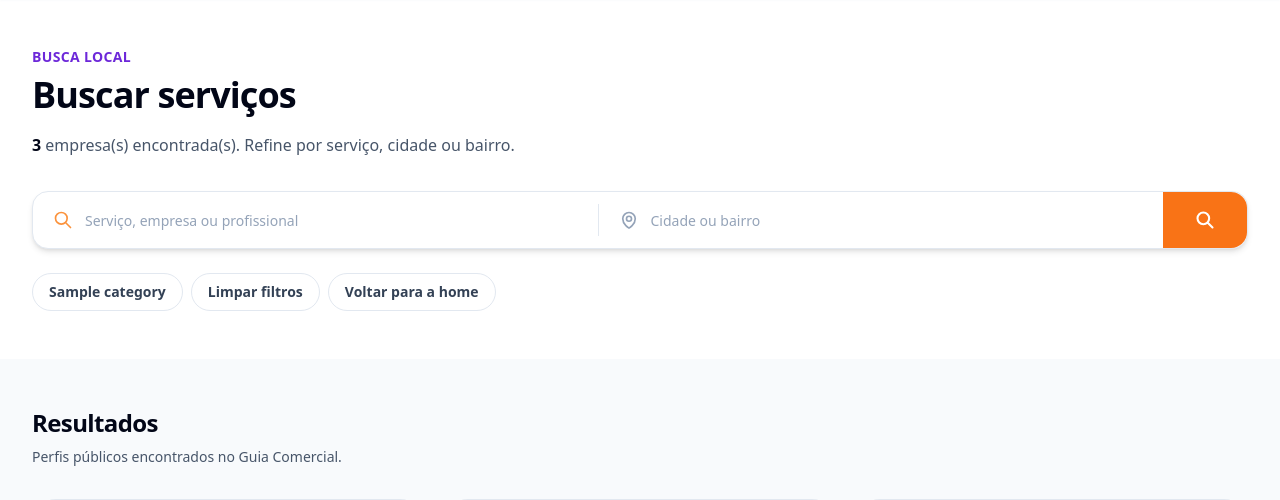
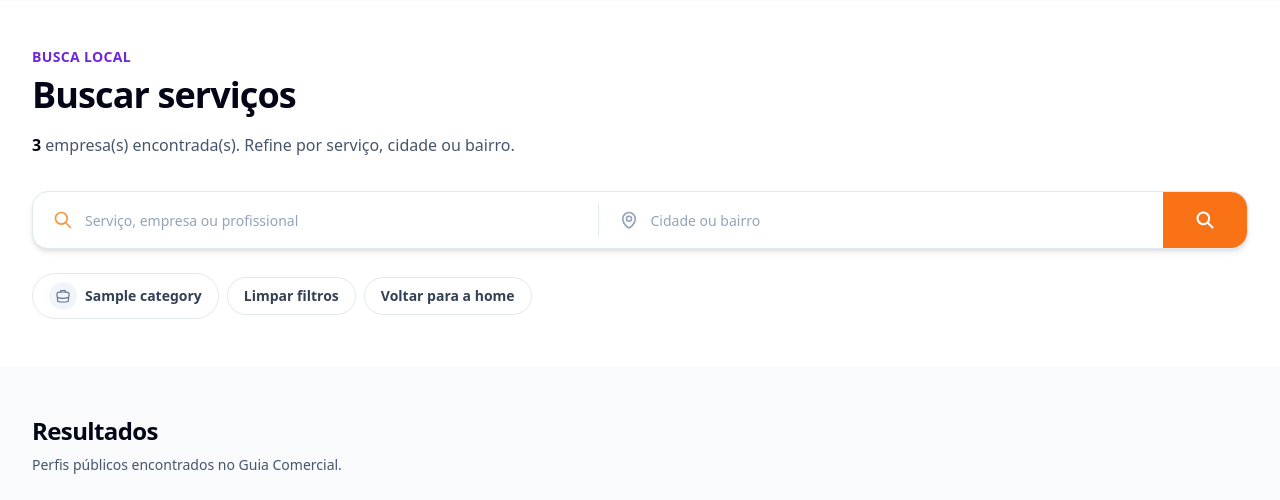
Before and after one commit to system-care/GuiaComercial, a Laravel app: page /buscar in a window 1280 px wide. Shown: the part 62-562 px from the top of the page. Run offline with Laravel 12, Linux system fonts and the light colour scheme; data comes from the database, SQL or seed files in the repository; tables that the repository leaves empty hold one stand-in row (values such as "Sample post"); parts of the project's set-up code (start-up, migrations or seed data) failed here and were passed over; some libraries are stand-ins or nearby versions.

Commit message:
Add icons to public search filters

```diff
--- a/app/Http/Controllers/Public/SearchController.php
+++ b/app/Http/Controllers/Public/SearchController.php
@@ -30,7 +30,14 @@ class SearchController extends Controller
         $robots          = $hasFilters ? 'noindex,follow' : 'index,follow';
 
         $categories = Schema::hasTable('niche_categories')
-            ? NicheCategory::active()->get()->map(fn ($c) => ['label' => $c->name, 'value' => $c->key])->all()
+            ? NicheCategory::active()
+                ->get()
+                ->map(fn ($c) => [
+                    'label' => $c->name,
+                    'value' => $c->key,
+                    'icon'  => $c->icon,
+                ])
+                ->all()
             : [];
 
         if (! Schema::hasTable('tenants')) {
--- /dev/null
+++ b/resources/views/public/components/category-icon.blade.php
@@ -0,0 +1,20 @@
+@php
+    $icon ??= null;
+    $class ??= 'h-4 w-4';
+
+    $paths = [
+        'heroicon-o-heart' => '<path stroke-linecap="round" stroke-linejoin="round" d="M21 8.25c0-2.485-2.099-4.5-4.688-4.5-1.935 0-3.597 1.126-4.312 2.733-.715-1.607-2.377-2.733-4.313-2.733C5.1 3.75 3 5.765 3 8.25c0 7.22 9 12 9 12s9-4.78 9-12Z" />',
+        'heroicon-o-sparkles' => '<path stroke-linecap="round" stroke-linejoin="round" d="M9.813 15.904 9 18.75l-.813-2.846a4.5 4.5 0 0 0-3.09-3.09L2.25 12l2.846-.813a4.5 4.5 0 0 0 3.09-3.09L9 5.25l.813 2.846a4.5 4.5 0 0 0 3.09 3.09L15.75 12l-2.846.813a4.5 4.5 0 0 0-3.09 3.09ZM18.259 8.715 18 9.75l-.259-1.035a3.375 3.375 0 0 0-2.455-2.456L14.25 6l1.036-.259a3.375 3.375 0 0 0 2.455-2.456L18 2.25l.259 1.035a3.375 3.375 0 0 0 2.456 2.456L21.75 6l-1.035.259a3.375 3.375 0 0 0-2.456 2.456ZM16.894 20.567 16.5 21.75l-.394-1.183a2.25 2.25 0 0 0-1.423-1.423L13.5 18.75l1.183-.394a2.25 2.25 0 0 0 1.423-1.423l.394-1.183.394 1.183a2.25 2.25 0 0 0 1.423 1.423l1.183.394-1.183.394a2.25 2.25 0 0 0-1.423 1.423Z" />',
+        'heroicon-o-face-smile' => '<path stroke-linecap="round" stroke-linejoin="round" d="M15.182 15.182a4.5 4.5 0 0 1-6.364 0M21 12a9 9 0 1 1-18 0 9 9 0 0 1 18 0ZM9.75 9.75c0 .414-.168.75-.375.75S9 10.164 9 9.75 9.168 9 9.375 9s.375.336.375.75Zm-.375 0h.008v.015h-.008V9.75Zm5.625 0c0 .414-.168.75-.375.75s-.375-.336-.375-.75.168-.75.375-.75.375.336.375.75Zm-.375 0h.008v.015h-.008V9.75Z" />',
+        'heroicon-o-truck' => '<path stroke-linecap="round" stroke-linejoin="round" d="M8.25 18.75a1.5 1.5 0 0 1-3 0m3 0a1.5 1.5 0 0 0-3 0m3 0h6m-9 0H3.375a1.125 1.125 0 0 1-1.125-1.125V14.25m12 4.5a1.5 1.5 0 0 1-3 0m3 0a1.5 1.5 0 0 0-3 0m3 0h1.125c.621 0 1.125-.504 1.125-1.125V13.5m-13.5.75h11.25m-11.25 0V6.375c0-.621.504-1.125 1.125-1.125h8.25c.621 0 1.125.504 1.125 1.125v7.875m0 0h4.5m-4.5 0v-4.5m0 0h2.25L21 13.5v4.125c0 .621-.504 1.125-1.125 1.125H18.75m-4.5-9h2.25L21 13.5" />',
+        'heroicon-o-home' => '<path stroke-linecap="round" stroke-linejoin="round" d="m2.25 12 8.954-8.955a1.125 1.125 0 0 1 1.591 0L21.75 12M4.5 9.75v10.125c0 .621.504 1.125 1.125 1.125H9.75v-4.875c0-.621.504-1.125 1.125-1.125h2.25c.621 0 1.125.504 1.125 1.125V21h4.125c.621 0 1.125-.504 1.125-1.125V9.75" />',
+        'heroicon-o-cake' => '<path stroke-linecap="round" stroke-linejoin="round" d="M12 8.25v-1.5m0 1.5c-1.355 0-2.25.744-2.25 1.5S10.645 11.25 12 11.25s2.25-.744 2.25-1.5S13.355 8.25 12 8.25Zm-7.5 9.75h15m-15 0a2.25 2.25 0 0 1-2.25-2.25v-3A2.25 2.25 0 0 1 4.5 10.5h15a2.25 2.25 0 0 1 2.25 2.25v3A2.25 2.25 0 0 1 19.5 18m-15 0v1.125c0 .621.504 1.125 1.125 1.125h12.75c.621 0 1.125-.504 1.125-1.125V18" />',
+        'heroicon-o-briefcase' => '<path stroke-linecap="round" stroke-linejoin="round" d="M20.25 14.15v4.25c0 1.094-.787 2.036-1.872 2.18-2.087.277-4.216.42-6.378.42s-4.291-.143-6.378-.42c-1.085-.144-1.872-1.086-1.872-2.18v-4.25m16.5 0a2.18 2.18 0 0 0 .75-1.661V8.706c0-1.081-.768-2.015-1.837-2.175A48.114 48.114 0 0 0 12 6c-2.392 0-4.744.175-7.163.531C3.768 6.691 3 7.625 3 8.706v3.783c0 .655.293 1.24.75 1.661m16.5 0a23.384 23.384 0 0 1-8.25 1.5c-2.89 0-5.57-.522-8.25-1.5m16.5 0v-.01M3.75 14.15v-.01M15.75 6V4.875c0-.621-.504-1.125-1.125-1.125h-5.25c-.621 0-1.125.504-1.125 1.125V6" />',
+    ];
+
+    $path = $paths[$icon] ?? $paths['heroicon-o-briefcase'];
+@endphp
+
+<svg class="{{ $class }}" xmlns="http://www.w3.org/2000/svg" fill="none" viewBox="0 0 24 24" stroke-width="1.8" stroke="currentColor" aria-hidden="true">
+    {!! $path !!}
+</svg>
--- a/resources/views/public/search.blade.php
+++ b/resources/views/public/search.blade.php
@@ -72,8 +72,11 @@
         <div class="mt-6 flex flex-wrap items-center gap-2">
             @foreach ($categories as $filter)
                 <a href="{{ url('/buscar?' . http_build_query(array_filter(['q' => $term, 'location' => $location, 'category' => $filter['value'], 'lat' => $userLat, 'lng' => $userLng]))) }}"
-                   class="rounded-full border px-4 py-2 text-sm font-semibold {{ $category === $filter['value'] ? 'border-violet-300 bg-violet-50 text-violet-700' : 'border-slate-200 bg-white text-slate-700 hover:border-violet-200 hover:text-violet-700' }}">
-                    {{ $filter['label'] }}
+                   class="inline-flex items-center gap-2 rounded-full border px-4 py-2 text-sm font-semibold transition {{ $category === $filter['value'] ? 'border-violet-300 bg-violet-50 text-violet-700 shadow-sm shadow-violet-100' : 'border-slate-200 bg-white text-slate-700 hover:border-violet-200 hover:text-violet-700 hover:shadow-sm' }}">
+                    <span class="inline-flex h-7 w-7 items-center justify-center rounded-full {{ $category === $filter['value'] ? 'bg-violet-100 text-violet-700' : 'bg-slate-100 text-slate-500' }}">
+                        @include('public.components.category-icon', ['icon' => $filter['icon'] ?? null])
+                    </span>
+                    <span>{{ $filter['label'] }}</span>
                 </a>
             @endforeach
 
```
